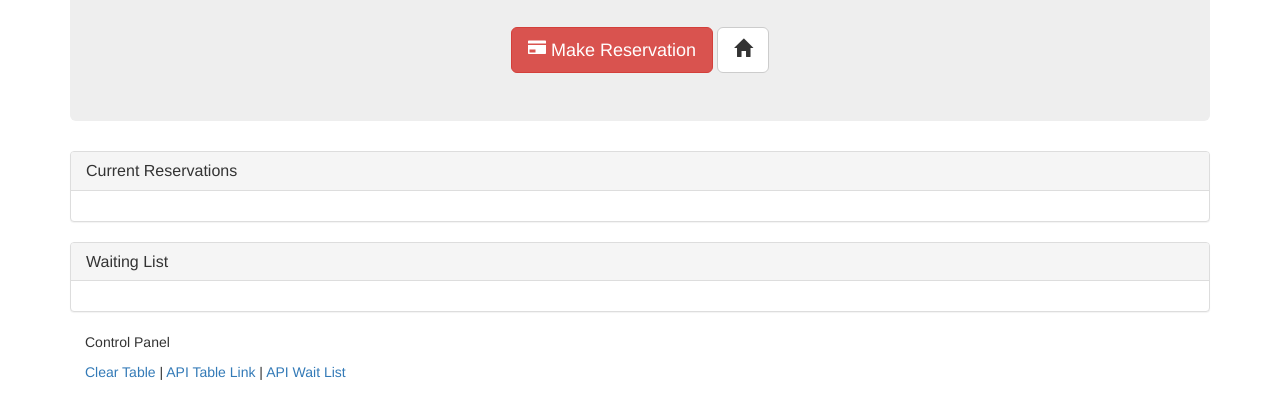
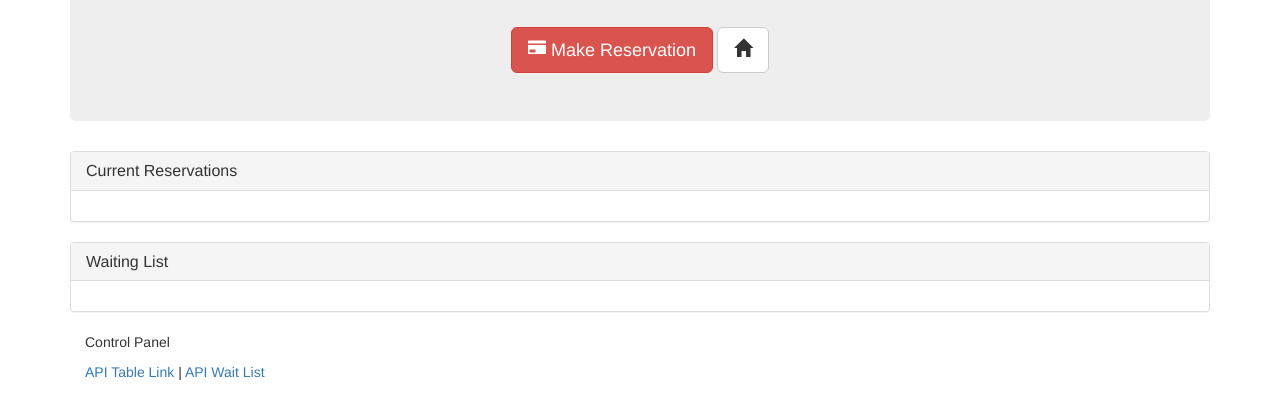
Before and after one commit to CrystalPiano/hot-restaurant, a website: page view.html in a window 1280 px wide. Shown: the part 220-638 px from the top of the page. Drawn offline with nearby package versions, Linux system fonts and the light colour scheme; no server answers.

Commit message:
removing clear link

```diff
--- a/view.html
+++ b/view.html
@@ -53,7 +53,7 @@
 	    <footer class="footer">
 	      <div class="container">
 	      	<p>Control Panel</p>
-	        <p><a href="#" id="clear">Clear Table</a> | <a href="/api/reservations">API Table Link</a> | <a href="/api/waitlist">API Wait List</a></p>
+	        <p><a href="/api/reservations">API Table Link</a> | <a href="/api/waitlist">API Wait List</a></p>
 	      </div>
 	    </footer>
 
```
